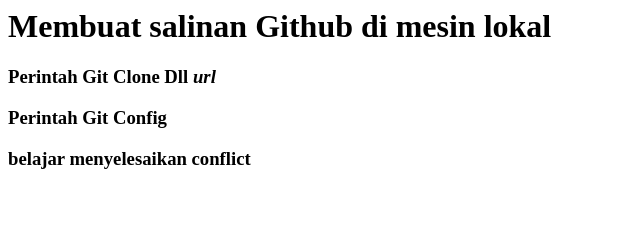
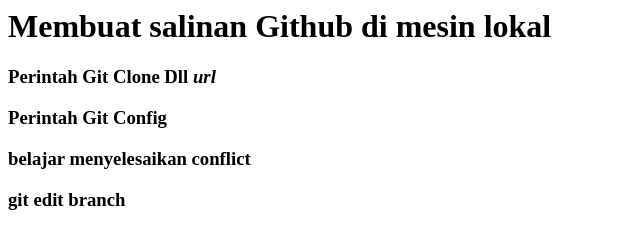
Before and after one commit to 2BANZAI2/hello_world, a plain HTML site: page Index.Html in a window 1280 px wide. Shown: the whole page, without its empty margins (0-640 px from the left). Drawn offline with Linux system fonts and the light colour scheme.

Commit message:
Update index in Cabang1

```diff
--- a/Index.Html
+++ b/Index.Html
@@ -8,5 +8,6 @@
 <h3>Perintah Git Clone Dll <i>url</i></h3>
 <h3>Perintah Git Config </h3>
 <h3>belajar menyelesaikan conflict</h3>
+<h3> git edit branch <h3>
 </body>
 </html>
```
